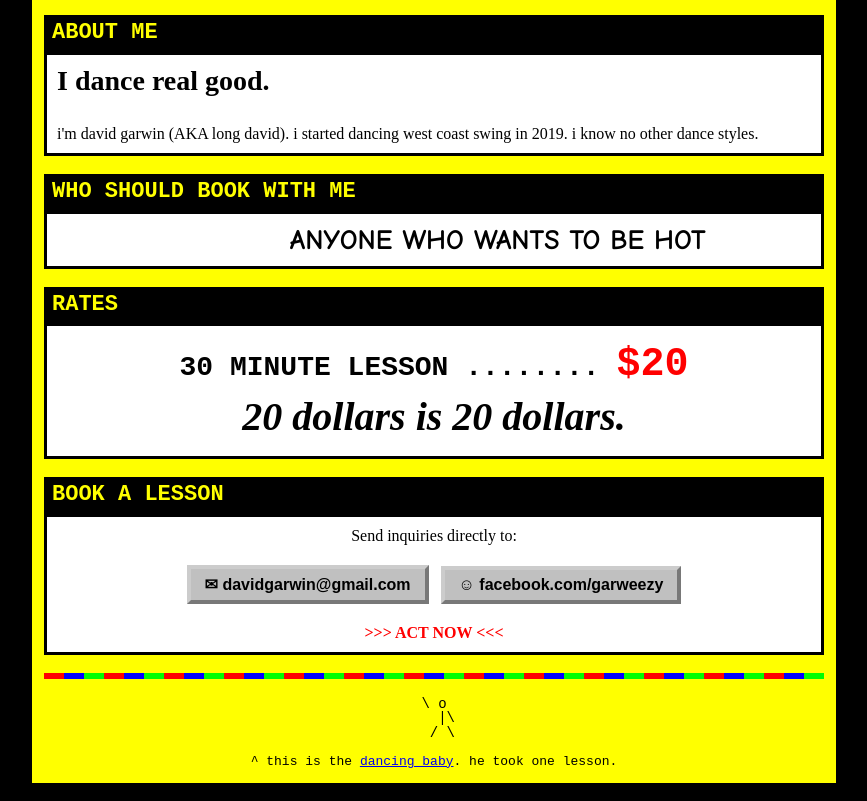
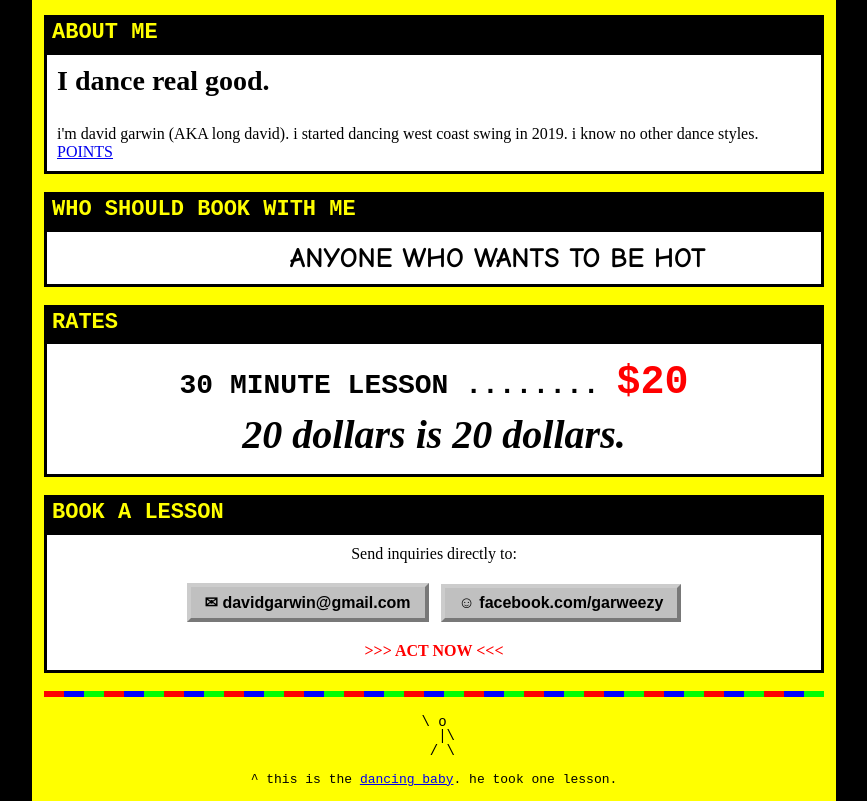
Before and after one commit to dgarwin/makeuhot, a plain HTML site: page index.html in a window 1280 px wide. Shown: the part 924-1725 px from the top of the page, without its empty margins (206-1073 px from the left). Drawn offline with Linux system fonts and the light colour scheme.

Commit message:
Add POINTS link to About Me
Co-Authored-By: Claude Opus 5.5 <noreply@anthropic.com>
Claude-Session: https://claude.ai/code/session_01J1tMHNcXxCL5p31spaxMdW

```diff
--- a/index.html
+++ b/index.html
@@ -100,7 +100,7 @@
 <h2 id="about">About Me</h2>
 <table class="box"><tr><td>
   <p class="big">I dance real good.</p>
-  <p>i'm david garwin (AKA long david). i started dancing west coast swing in 2019. i know no other dance styles.</p>
+  <p>i'm david garwin (AKA long david). i started dancing west coast swing in 2019. i know no other dance styles. <a href="https://worldsdc.com/registry/?wsdc=19417">POINTS</a></p>
 </td></tr></table>
 
 <h2 id="who">Who Should Book With Me</h2>
```
